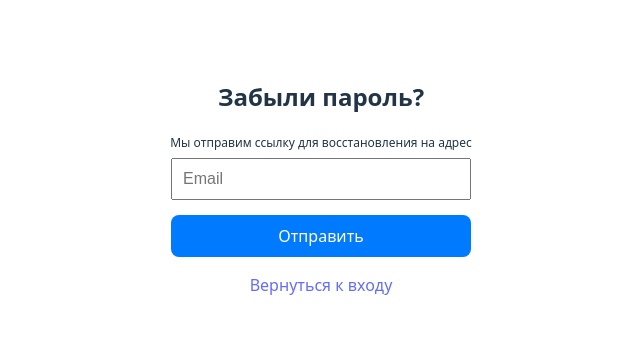
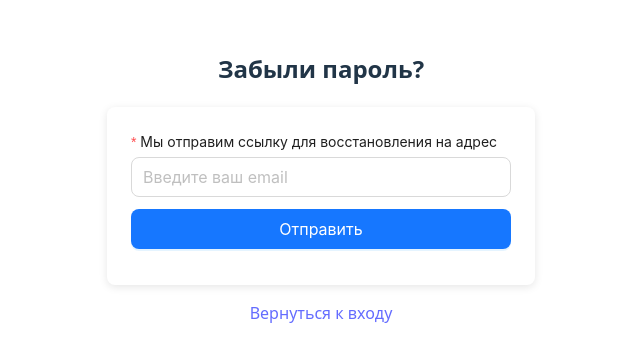
Before and after one commit to MyshakinMikhail/Task-Meneger, a React (Vite) app in the folder frontend/: page /reset-password/email in a window 1280 px wide. Shown: the part 214-576 px from the top of the page, without its empty margins (319-959 px from the left). Built offline with nearby package versions, Linux system fonts and the light colour scheme.

Commit message:
update send message page

```diff
--- a/frontend/src/components/pages/ResetPassword/SendMessageToResetPassword.jsx
+++ b/frontend/src/components/pages/ResetPassword/SendMessageToResetPassword.jsx
@@ -1,14 +1,13 @@
 import { useState } from "react";
 import { Link } from "react-router-dom";
 import api from "./../../utils/api";
+import SendMessageToResetPasswordForm from "./SendMessageToResetPasswordForm";
 
 export default function SendMessageToResetPassword() {
     const [email, setEmail] = useState("");
     const [error, setError] = useState("");
 
-    async function sendMessage(e) {
-        e.preventDefault();
-
+    async function sendMessage() {
         try {
             const response = await api.get("/reset-password/send-message", {
                 params: { email: email },
@@ -41,22 +40,11 @@ export default function SendMessageToResetPassword() {
         <div className="container">
             <div className="authContainer">
                 <h2>Забыли пароль?</h2>
-                <label style={{ fontSize: "12px", marginBottom: "6px" }}>
-                    Мы отправим ссылку для восстановления на адрес
-                </label>
-                <form onSubmit={sendMessage} className="form">
-                    <input
-                        type="email"
-                        placeholder="Email"
-                        value={email}
-                        onChange={(e) => setEmail(e.target.value)}
-                        required
-                        className="input"
-                    />
-                    <button type="submit" className="button">
-                        Отправить
-                    </button>
-                </form>
+                <SendMessageToResetPasswordForm
+                    sendMessage={sendMessage}
+                    email={email}
+                    setEmail={setEmail}
+                />
                 {error && <p className="error">{error}</p>}
                 <p>
                     <Link to="/login">Вернуться к входу</Link>
--- /dev/null
+++ b/frontend/src/components/pages/ResetPassword/SendMessageToResetPasswordForm.jsx
@@ -0,0 +1,46 @@
+import { Button, Form, Input } from "antd";
+import { useEffect } from "react";
+
+export default function SendMessageToResetPasswordForm({
+    sendMessage,
+    email,
+    setEmail,
+}) {
+    const [antdForm] = Form.useForm();
+
+    useEffect(() => {
+        antdForm.setFieldsValue({ email });
+    }, [email, antdForm]);
+
+    const onValuesChange = (changedValues) => {
+        setEmail(changedValues.email);
+    };
+
+    return (
+        <Form
+            form={antdForm}
+            onFinish={() => sendMessage({ email })}
+            onValuesChange={onValuesChange}
+            layout="vertical"
+            className="send-message-form"
+            style={{ maxWidth: 500, margin: "0 auto", padding: "24px" }}
+        >
+            <Form.Item
+                label="Мы отправим ссылку для восстановления на адрес"
+                name="email"
+                rules={[
+                    { required: true, message: "Пожалуйста, введите email" },
+                    { type: "email", message: "Некорректный формат email" },
+                ]}
+            >
+                <Input placeholder="Введите ваш email" size="large" />
+            </Form.Item>
+
+            <Form.Item>
+                <Button type="primary" htmlType="submit" size="large" block>
+                    Отправить
+                </Button>
+            </Form.Item>
+        </Form>
+    );
+}
```
